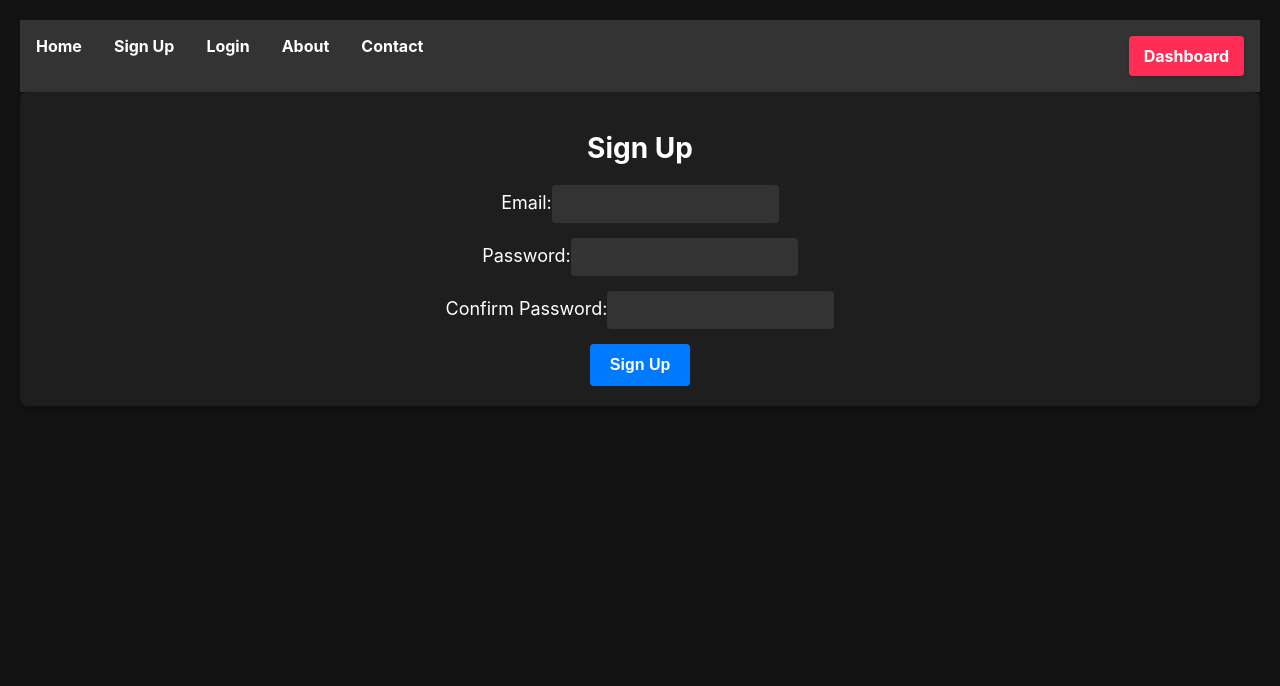
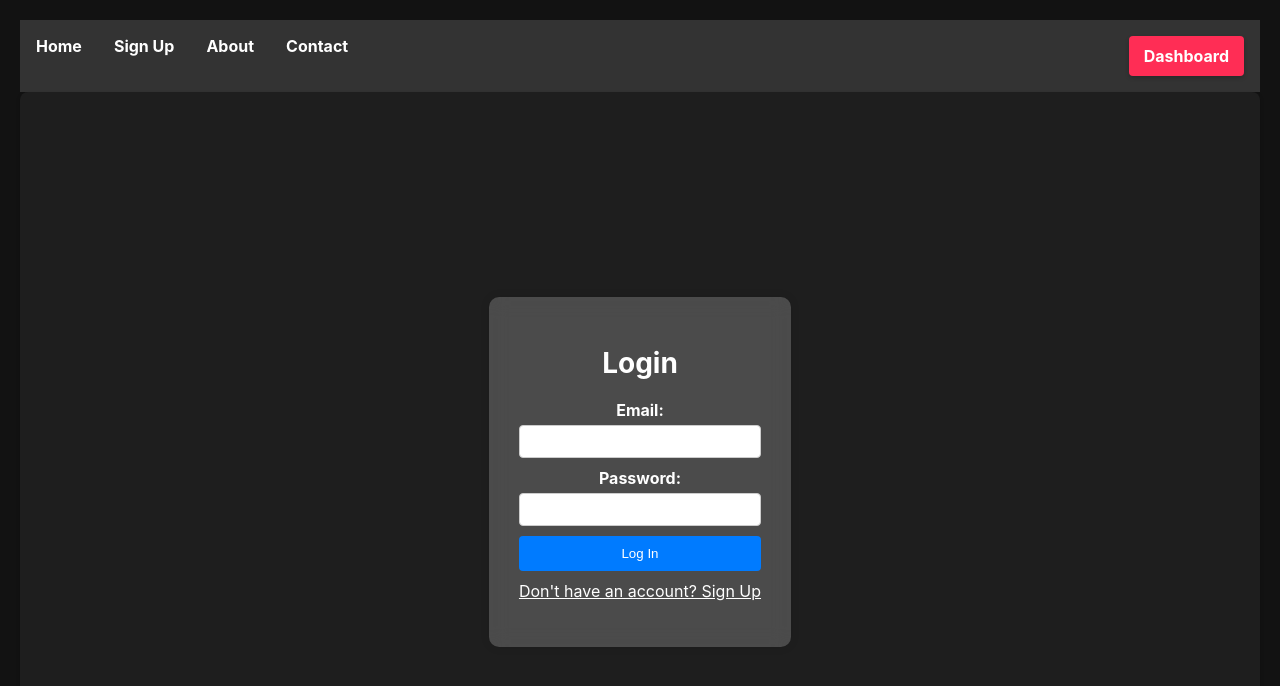
Before and after one commit to ftnoddy/LoanReminder, a React (Create React App) app: page /signup in a window 1280 px wide. Shown: the top 686 px of the page. Built offline with nearby package versions, Linux system fonts and the light colour scheme.

Commit message:
redesign signup page

```diff
--- a/src/App.css
+++ b/src/App.css
@@ -19,41 +19,77 @@ h1 {
   margin-bottom: 20px;
 }
 
-form {
+.auth {
   display: flex;
   flex-direction: column;
+  align-items: center;
+  justify-content: center;
+  height: 100vh;
 }
 
-label {
-  margin-bottom: 10px;
-  font-size: 18px;
+.auth h1 {
+  margin-bottom: 20px;
 }
 
-input {
-  padding: 10px;
-  margin-bottom: 15px;
-  border: none;
-  border-radius: 4px;
-  background-color: #333333;
-  color: #ffffff;
-  font-size: 16px;
+.auth-form {
+  display: grid;
+  grid-template-columns: 1fr;
+  gap: 10px;
+  max-width: 300px;
+  width: 100%;
 }
 
-button {
-  padding: 12px 20px;
-  background-color: #007bff;
-  border: none;
-  border-radius: 4px;
-  color: #ffffff;
-  font-weight: bold;
-  font-size: 16px;
-  cursor: pointer;
-  transition: background-color 0.3s;
+.auth-form-group {
+  display: grid;
+  grid-template-columns: 1fr;
+  gap: 5px;
 }
 
-button:hover {
+.auth-form label {
+  font-weight: bold;
+}
+
+.auth-form input {
+  padding: 8px;
+  border: 1px solid #ccc;
+  border-radius: 4px;
+
+}
+
+.auth-form button {
+  background-color: #007bff;
+  color: #fff;
+  border: none;
+  padding: 10px;
+  border-radius: 4px;
+  cursor: pointer;
+}
+
+.auth-form button:hover {
   background-color: #0056b3;
 }
+
+.auth p {
+  margin-top: 10px;
+  cursor: pointer;
+  text-decoration: underline;
+}
+
+.transparent-container {
+  margin-top: -80px;
+  backdrop-filter: blur(10px);
+  background-color: rgba(255, 255, 255, 0.2);
+  border-radius: 10px;
+  padding: 30px;
+  box-shadow: 0px 0px 10px rgba(0, 0, 0, 0.1);
+  transition: backdrop-filter 0.3s;
+}
+
+.transparent-container:hover {
+  backdrop-filter: blur(15px);
+}
+
+
 
 .app {
   text-align: center;
--- a/src/Components/Home.js
+++ b/src/Components/Home.js
@@ -23,7 +23,6 @@ const Home = () => {
       </div>
     </footer>
     </div>
-    <Login></Login>
     </>
   );
 };
--- a/src/Components/Navbar.js
+++ b/src/Components/Navbar.js
@@ -19,11 +19,11 @@ const Navbar = ({ onNavigation }) => {
             Sign Up
           </Link>
         </li>
-        <li className="login">
+        {/* <li className="login">
           <Link to="/login" onClick={() => handleNavLinkClick("/login")}>
             Login
           </Link>
-        </li>
+        </li> */}
         <li className="about">
           <Link to="/about" onClick={() => handleNavLinkClick("/about")}>
             About
--- a/src/Components/SignUp.js
+++ b/src/Components/SignUp.js
@@ -1,10 +1,11 @@
 import React, { useState } from "react";
 import axios from "axios";
 
-const SignUp = () => {
+const AuthPage = () => {
   const [email, setEmail] = useState("");
   const [password, setPassword] = useState("");
   const [confirmPassword, setConfirmPassword] = useState("");
+  const [isSignup, setIsSignup] = useState(false); // to switch between login and signup
 
   const handleEmailChange = (event) => {
     setEmail(event.target.value);
@@ -18,22 +19,43 @@ const SignUp = () => {
     setConfirmPassword(event.target.value);
   };
 
+  const handleFormSwitch = () => {
+    // Toggle between login and signup
+    setIsSignup(!isSignup);
+  };
+
   const handleSubmit = (event) => {
     event.preventDefault();
-    axios.post("http://localhost:3000/api/signup", { email, password, confirmPassword })
+    if (isSignup) {
+      // Handle signup
+      axios
+        .post("http://localhost:3000/api/signup", { email, password, confirmPassword })
         .then((response) => {
-        console.log(response.data);
+          console.log("Signup successful:", response.data);
         })
         .catch((error) => {
-        console.log(error);
+          console.log("Signup error:", error);
         });
+    } else {
+      // Handle login
+      axios
+        .post("http://localhost:3000/api/login", { email, password })
+        .then((response) => {
+          console.log("Login successful:", response.data);
+          localStorage.setItem("xauth", JSON.stringify(response.data.xauth));
+        })
+        .catch((error) => {
+          console.log("Login error:", error);
+        });
+    }
   };
 
   return (
-    <div className="signup page-bg">
-      <h1>Sign Up</h1>
-      <form onSubmit={handleSubmit}>
-        <div>
+    <div className="auth page-bg">
+    <div className="transparent-container">
+      <h1>{isSignup ? "Sign Up" : "Login"}</h1>
+      <form onSubmit={handleSubmit} className="auth-form">
+        <div className="auth-form-group">
           <label>Email:</label>
           <input
             type="email"
@@ -42,7 +64,7 @@ const SignUp = () => {
             required
           />
         </div>
-        <div>
+        <div className="auth-form-group">
           <label>Password:</label>
           <input
             type="password"
@@ -51,7 +73,8 @@ const SignUp = () => {
             required
           />
         </div>
-        <div>
+        {isSignup && (
+          <div className="auth-form-group">
             <label>Confirm Password:</label>
             <input
               type="password"
@@ -60,12 +83,19 @@ const SignUp = () => {
               required
             />
           </div>
-        <div>
-          <button type="submit">Sign Up</button>
+        )}
+        <div className="auth-form-group">
+          <button type="submit">
+            {isSignup ? "Sign Up" : "Log In"}
+          </button>
         </div>
       </form>
+      <p onClick={handleFormSwitch}>
+        {isSignup ? "Already have an account? Login" : "Don't have an account? Sign Up"}
+      </p>
+    </div>
     </div>
   );
 };
 
-export default SignUp;
+export default AuthPage;
```
Lines whose indentation alone changed are shown as unchanged.
